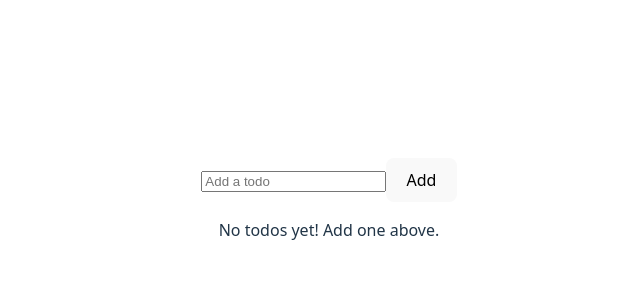
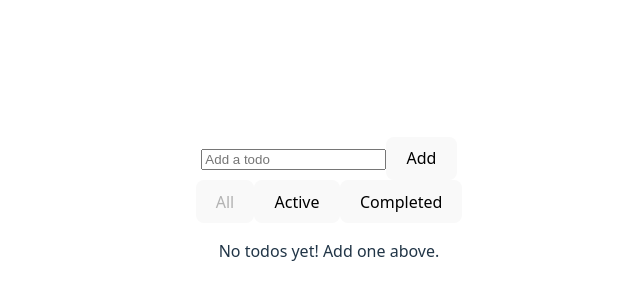
Before and after one commit to structbase/TodoContext, a React (Vite) app: page / in a window 1280 px wide. Shown: the part 192-492 px from the top of the page, without its empty margins (311-951 px from the left). Built offline with nearby package versions, Linux system fonts and the light colour scheme.

Commit message:
Add filter buttons component to app
Introduced a new FilterButtons component for toggling between all, active, and completed filters. Integrated the component into App.jsx to allow users to filter the todo list.

```diff
--- a/src/App.jsx
+++ b/src/App.jsx
@@ -1,11 +1,13 @@
 import TodoInput from "./components/TodoInput";
 import TodoList from "./components/TodoList";
+import FilterButtons from "./components/FilterButtons";
 import "./App.css";
 
 function App() {
     return (
         <>
             <TodoInput />
+            <FilterButtons />
             <TodoList />
         </>
     );
--- a/src/components/FilterButtons.jsx
+++ b/src/components/FilterButtons.jsx
@@ -0,0 +1,28 @@
+import { useFilter } from "../contexts/FilterContext";
+
+export default function FilterButtons() {
+    const { filter, setFilter } = useFilter();
+
+    return (
+        <div>
+            <button
+                onClick={() => setFilter("all")}
+                disabled={filter === "all"}
+            >
+                All
+            </button>
+            <button
+                onClick={() => setFilter("active")}
+                disabled={filter === "active"}
+            >
+                Active
+            </button>
+            <button
+                onClick={() => setFilter("completed")}
+                disabled={filter === "completed"}
+            >
+                Completed
+            </button>
+        </div>
+    );
+}
```
